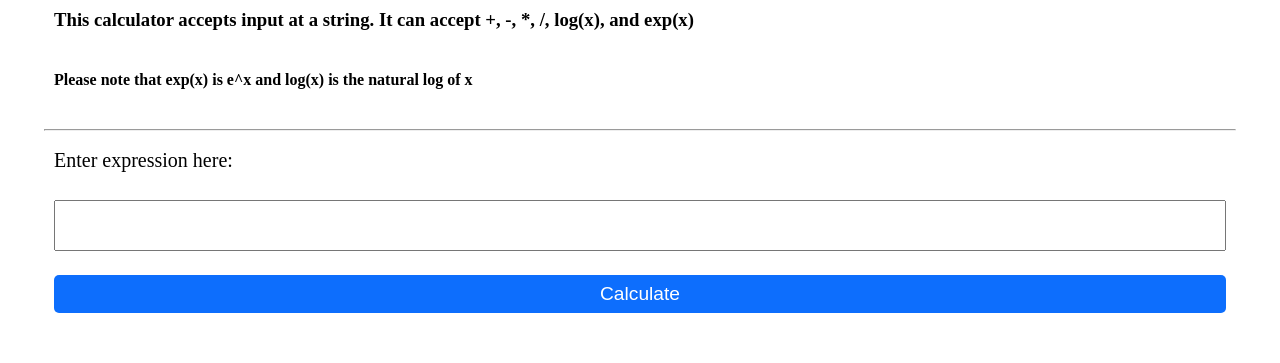
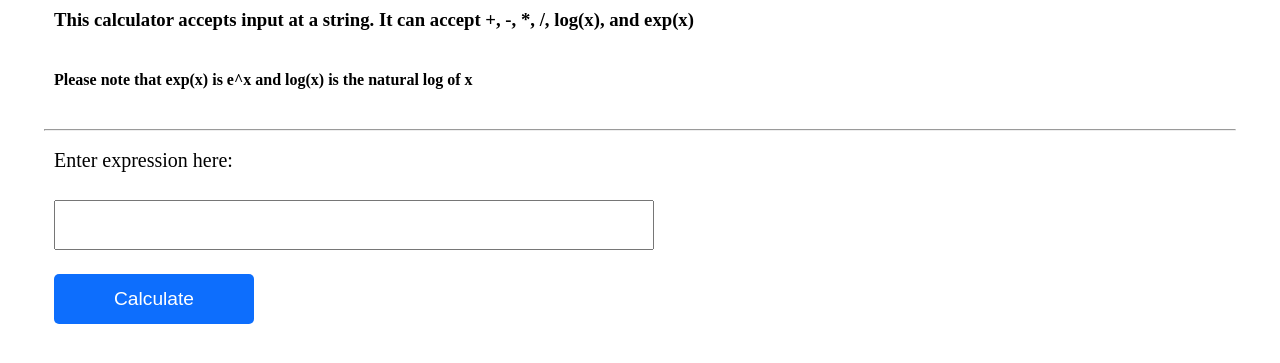
Before and after one commit to azizosharke/calculatorWebAppSWE, a Flask app: page / in a window 1280 px wide. Shown: the part 156-519 px from the top of the page. Run offline with Flask 2, Linux system fonts and the light colour scheme.

```diff
--- a/templates/index.html
+++ b/templates/index.html
@@ -32,7 +32,8 @@
         }
 
         input[type=text] {
-            width: 100%;
+            width: 600px;
+            height: 50px;
             padding: 12px 20px;
             margin: 8px 0;
             box-sizing: border-box;
@@ -46,7 +47,8 @@
             border: 0px;
             border-radius: 5px;
             padding: .5rem .5rem;
-            width: 100%;
+            width: 200px;
+            height: 50px;
             margin-top: 1rem;
             font-size: larger;
         }
```
